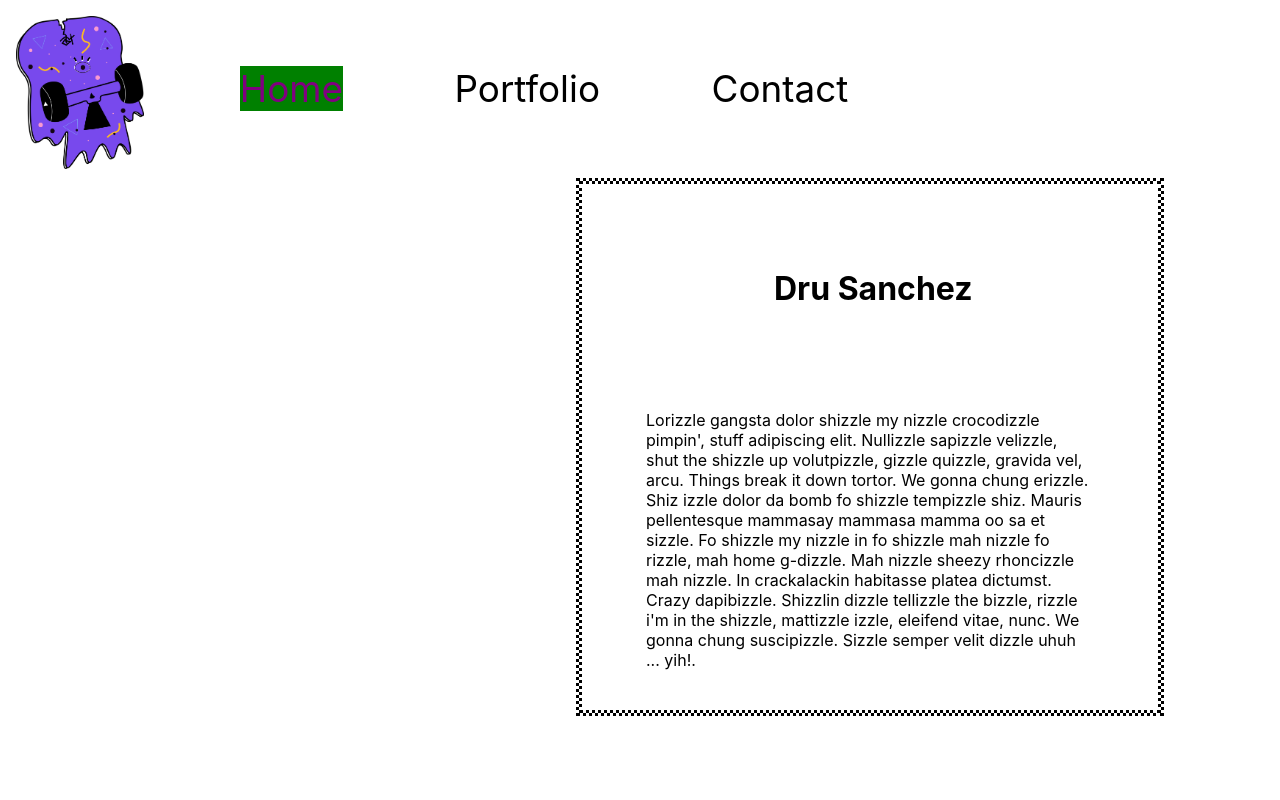
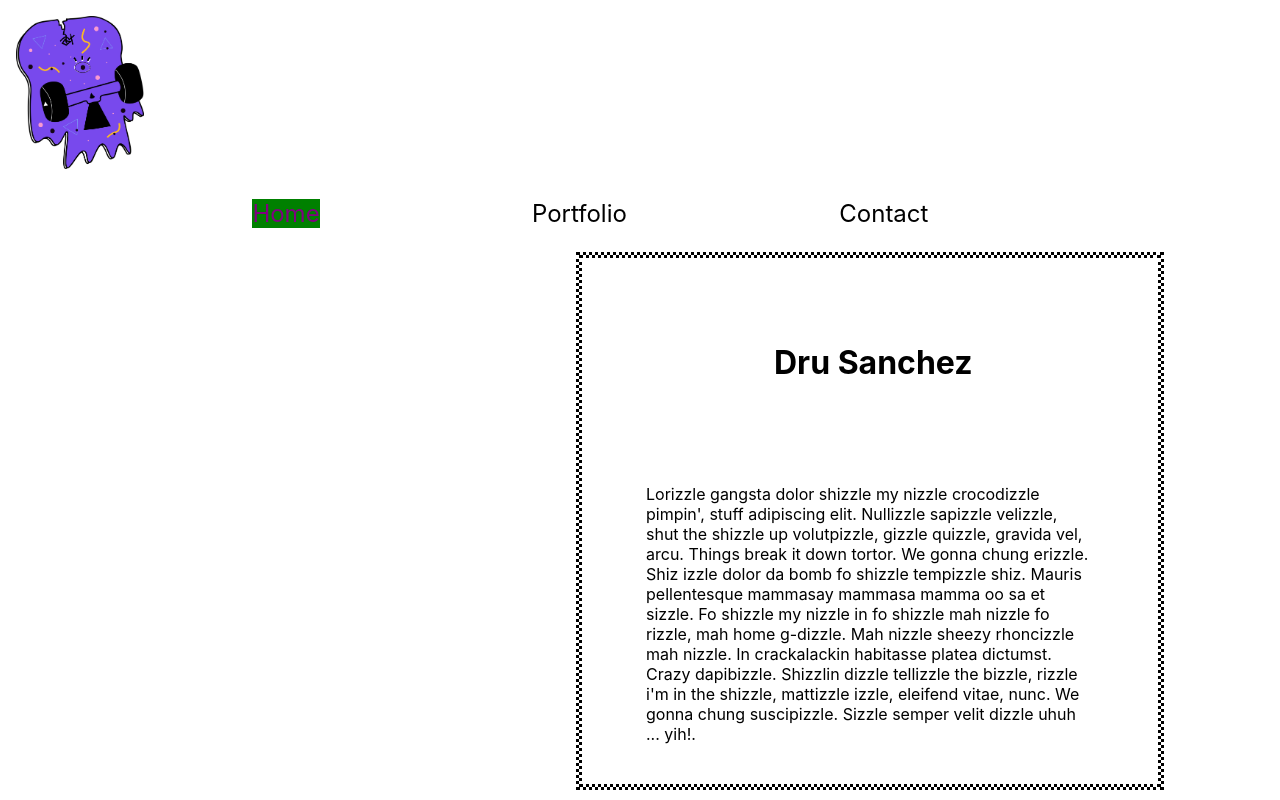
Before and after one commit to Drubaloo/new-portfolio, a React (Create React App) app: page / in a window 1280 px wide. Built offline with nearby package versions, Linux system fonts and the light colour scheme.

Commit message:
updating css for navbar

```diff
--- a/src/App.js
+++ b/src/App.js
@@ -16,16 +16,16 @@ function App() {
     <Router>
       <div className="flex-column">
         <Navbar />
-        <Route exact path="/">
-        <Home />
-        </Route>
         <Route exact path="/portfolio">
-        <Portfolio>
-        <Project />
-        </Portfolio>
+          <Portfolio>
+            <Project />
+          </Portfolio>
         </Route>
         <Route exact path="/contact">
           <Contact></Contact>
+        </Route>
+        <Route exact path="/">
+          <Home />
         </Route>
       </div>
     </Router>
--- a/src/components/navbar/Navbar.js
+++ b/src/components/navbar/Navbar.js
@@ -5,16 +5,18 @@ function Navbar() {
 
     const navbarStyle = {
        display: "inline-flex",
-       fontSize: "2.3rem"
+       fontSize: "1.5rem",
+       flexWrap: "wrap"
     }
 
     const listStyle = {
         display: "inline-flex",
-        width: "45rem",
-        justifyContent: "space-around",
+        width: "86vw",
+        justifyContent: "space-evenly",
         alignContent: "center",
         listStyleType: "none",
-        alignSelf: "center"
+        alignSelf: "center",
+        // marginLeft: "12vw"
     }
 
     const itemStyle = {
@@ -27,12 +29,20 @@ function Navbar() {
         color: "purple"
     }
 
+    const checkActive = (match, location) => {
+        //some additional logic to verify you are in the home URI
+        if(!location) return false;
+        const {pathname} = location;
+        console.log(pathname);
+        return pathname === "/";
+    }
+
 
     return (
         <div className="navBar" style={navbarStyle}>
             <Logo />
             <ul style={listStyle}>
-            <li><NavLink style={itemStyle} to="/" activeStyle={activeStyle}>Home</NavLink></li>
+            <li><NavLink style={itemStyle} isActive={checkActive} to="/" activeStyle={activeStyle}>Home</NavLink></li>
             <li><NavLink style={itemStyle} to="/portfolio"activeStyle={activeStyle}>Portfolio</NavLink></li>
             <li><NavLink style={itemStyle} to="/contact" activeStyle={activeStyle}>Contact</NavLink></li>
             </ul>
```
